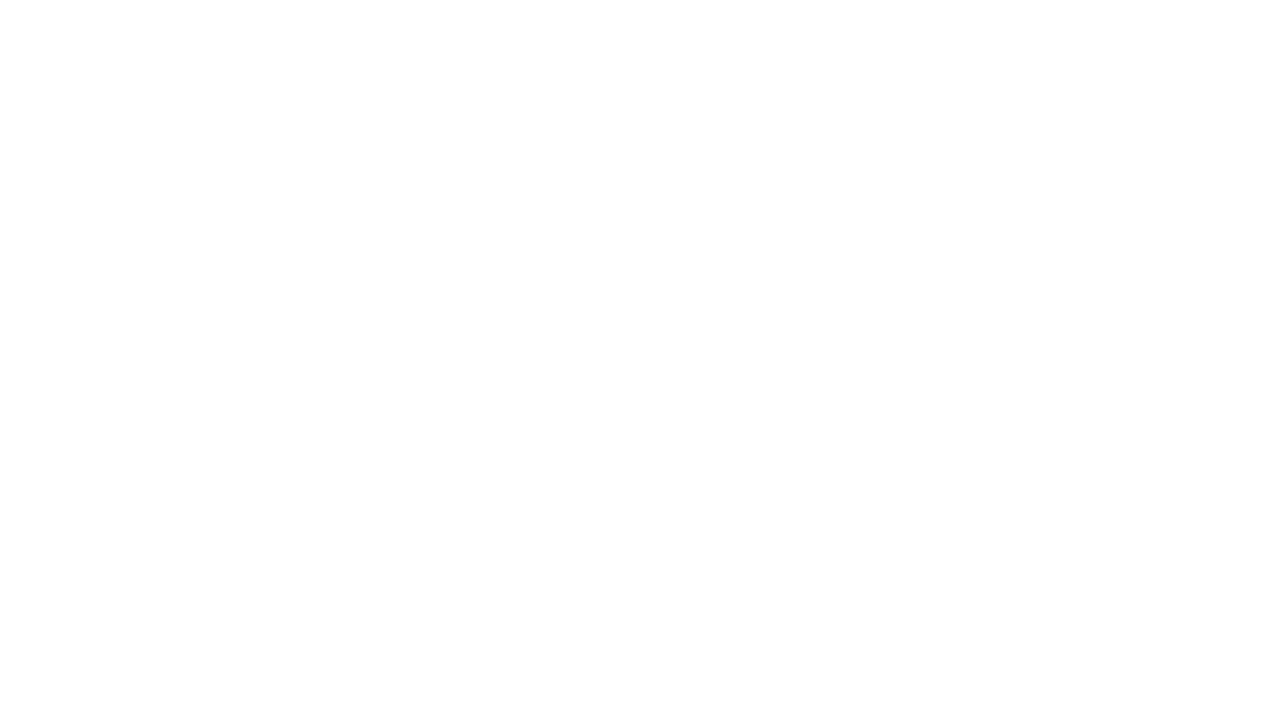
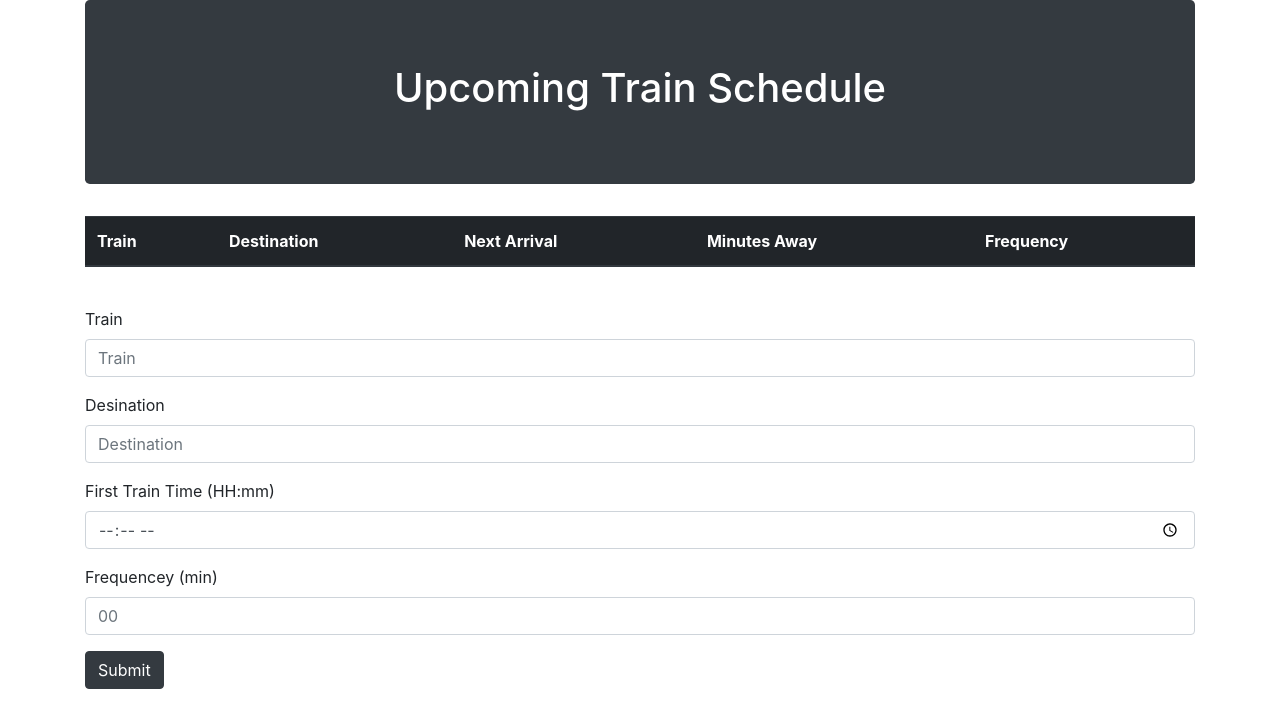
Before and after one commit to SamTaub/Train-Schedule, a plain HTML site: page index.html in a window 1280 px wide. Drawn offline with nearby package versions, Linux system fonts and the light colour scheme.

Commit message:
added data table and input form

```diff
--- a/index.html
+++ b/index.html
@@ -25,9 +25,61 @@
 
 <body>
 
+    <div class="container">
+        <div class="row">
+            <div class="col">
+                <div class="jumbotron bg-dark">
+                    <h1 class="text-white text-center">Upcoming Train Schedule</h1>
+                </div>
+            </div>
+        </div>
+        <div class="row">
+            <div class="col">
+                <table class="table table-striped table-dark">
+                    <thead>
+                        <tr>
+                            <th scope="col">Train</th>
+                            <th scope="col">Destination</th>
+                            <th scope="col">Next Arrival</th>
+                            <th scope="col">Minutes Away</th>
+                            <th scope="col">Frequency</th>
+                        </tr>
+                    </thead>
+                    <tbody>
+
+                    </tbody>
+                </table>
+            </div>
+        </div>
+        <br>
+        <div class="row">
+            <div class="col">
+                <form>
+                    <div class="form-group">
+                        <label for="formGroupExampleInput">Train</label>
+                        <input type="text" class="form-control" id="formTrain" placeholder="Train">
+                    </div>
+                    <div class="form-group">
+                        <label for="formGroupExampleInput2">Desination</label>
+                        <input type="text" class="form-control" id="formDestination" placeholder="Destination">
+                    </div>
+                    <div class="form-group">
+                        <label for="formGroupExampleInput2">First Train Time (HH:mm)</label>
+                        <input type="time" class="form-control" id="formFirstTrain" placeholder="00:00">
+                    </div>
+                    <div class="form-group">
+                        <label for="formGroupExampleInput2">Frequencey (min)</label>
+                        <input type="number" class="form-control" id="formFrequency" placeholder="00">
+                    </div>
+                    <button type="submit" class="btn btn-dark">Submit</button>
+                </form>
+            </div>
+
+        </div>
+    </div>
 
     <!--Link to Custom JS-->
-    <script src = "assets/javascript/app.js"></script>
+    <script src="assets/javascript/app.js"></script>
 
 </body>
 
```
Also changed, not shown: assets/javascript/app.js (line endings or trailing spaces).
